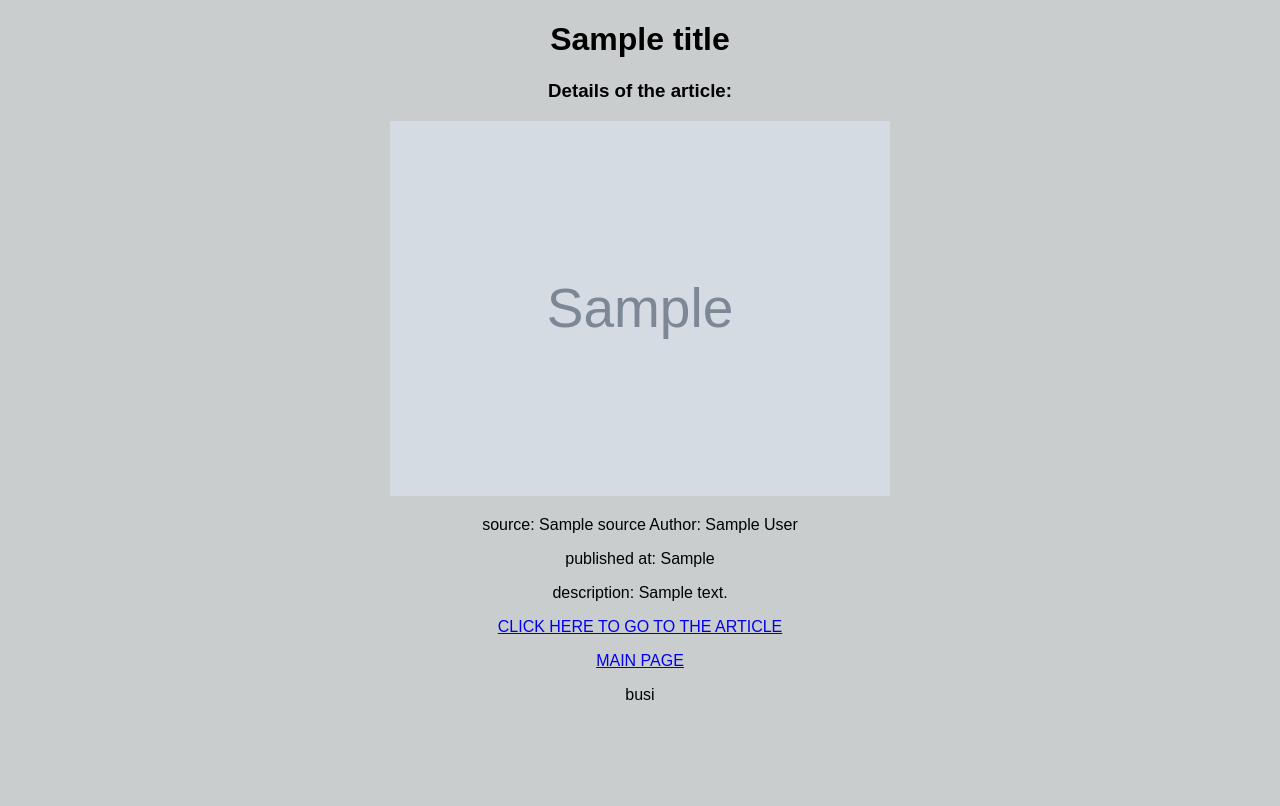
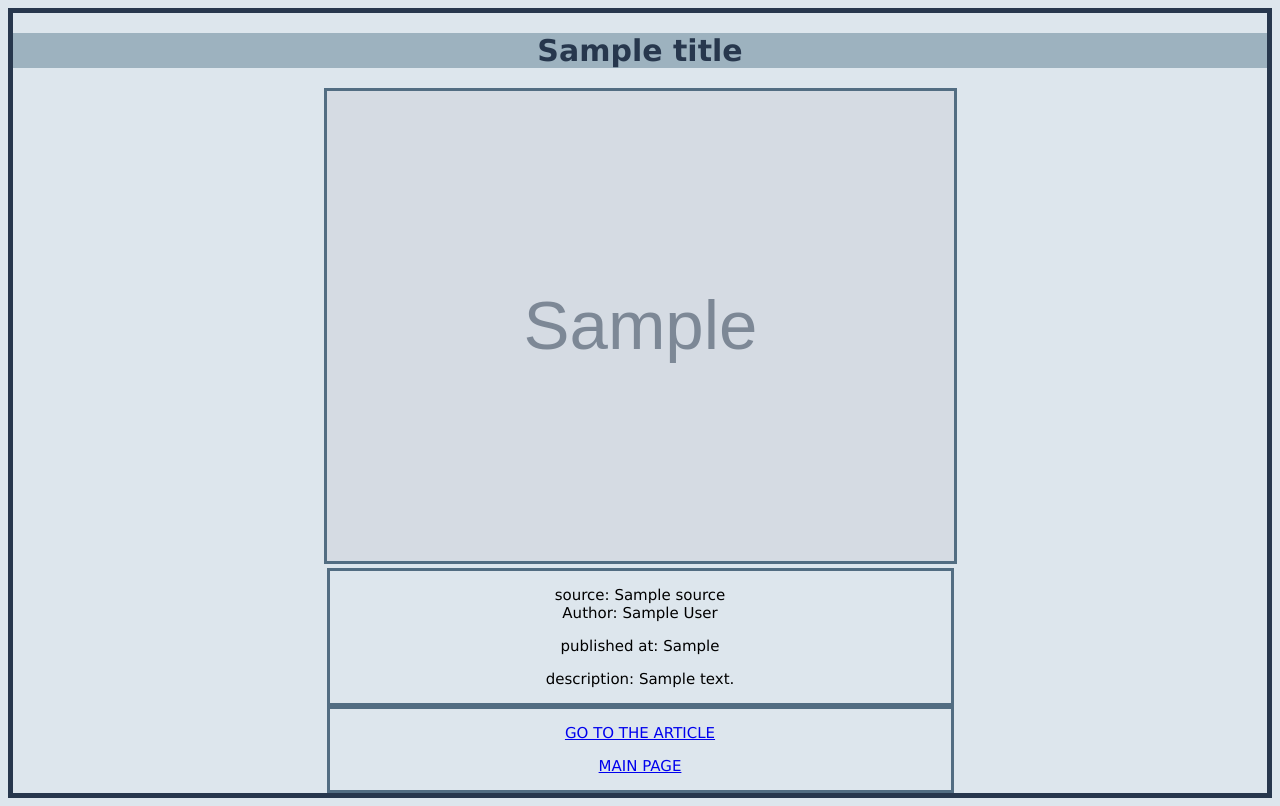
Before and after one commit to tomasiewiczp/NewsApp, a Python web app: template app/templates/article_details.html in a window 1280 px wide. Before the commit the page ends 700 px from the top, so only its background shows below. Run offline with Jinja, Linux system fonts and the light colour scheme; the template is opened without the code that fills it: most values are stand-ins (such as "Sample title", 1, 10 or a date in 2020); grey boxes marked "Sample" are stand-in pictures.

Commit message:
addind styling to main page

```diff
--- a/app/static/main.css
+++ b/app/static/main.css
@@ -1,22 +1,46 @@
-/* main.css */
+/* colour palette:
+ #27374D
+ #526D82
+ #9DB2BF
+ #DDE6ED */
+
 body {
-    font-family: Arial, sans-serif;
-    background-color: #c9cdcd;
+    font-family: Verdana, sans-serif;
+    border: 3px solid #526D82;
+    background-color: #DDE6ED ;
     text-align: center;
+    font-size:15px;
+    border: 5px solid #27374D;
 }
 
-
-.header {
-    background-color: #f4f4f4;
-    padding: 20px;
-    text-align: center;
+h1{
+    color: #27374D;
+    background-color: #9DB2BF ;
 }
 
-.article-title {
-    color: #333;
-    font-size: 30px;
+footer {
+    text-align: center;
+    padding: 5px;
+    background-color: #9DB2BF;
+    color: #27374D;
+    border: 2px solid #526D82;
+  }
+
+.page-name {
+    font-family: 'Instrument Serif', serif;
+    font-size: 45px;
+    background-color: #9DB2BF;
+    text-align: center;
+    color:#27374D;
+
+
+}
+img {
+    width: 12%;
+    border: 3px solid #526D82;
 }
 
-.article-title:hover {
-    color: #ff0000;
+div{
+    border: 3px solid #526D82;
+    margin:0px 25%;
 }
--- a/app/templates/article_details.html
+++ b/app/templates/article_details.html
@@ -7,12 +7,17 @@
     </head>
     <body>
         <h1>{{title}}</h1>
-        <h3>Details of the article:</h3>
-            <img src="{{details['Image URL']}}" style="width: 500px; height: auto;"/>
-            <p>source:  {{details['Source']}}   Author:  {{details['Author']}}</p>
-            <p>published at:  {{details['Published At']}}</p>
-            <p>description:  {{details['Description']}}</p>
-            <p><a href="{{details['URL']}}">CLICK HERE TO GO TO THE ARTICLE</a></p>
-            <p><a href="/categories">MAIN PAGE</a></p>
+        <!-- <h3>Details of the article:</h3> -->
+            <img src="{{details['Image URL']}}" style="width: 50%; height: auto;"/>
+            <div>
+                <p>source:  {{details['Source']}}  <br/> Author:  {{details['Author']}}</p>
+                <p>published at:  {{details['Published At']}}</p>
+                <p>description:  {{details['Description']}}</p>
+            </div>
+            <div>
+                <p><a  href="{{details['URL']}}">GO TO THE ARTICLE</a></p>
+                <p><a href="/">MAIN PAGE</a></p>
+            </div>
+
     </body>
-</html>busi
+</html>
--- a/app/templates/articles.html
+++ b/app/templates/articles.html
@@ -8,9 +8,11 @@
     <body>
         <h1>{{category}}</h1>
             {% for title in titles %}
+            <div>
                 <hr/>
                 <a href="/articles/{{title['title']}}"> <img src="{{title['photo_url']}}" style="width: 300px; height: auto;"/></a>
                 <p><a href="/articles/{{title['title']}}">{{title['title']}}</a></p>
+            </div>
             {% endfor %}
     </body>
 </html>
```
Also changed, not shown: app/templates/home.html (+17 -8 lines).
